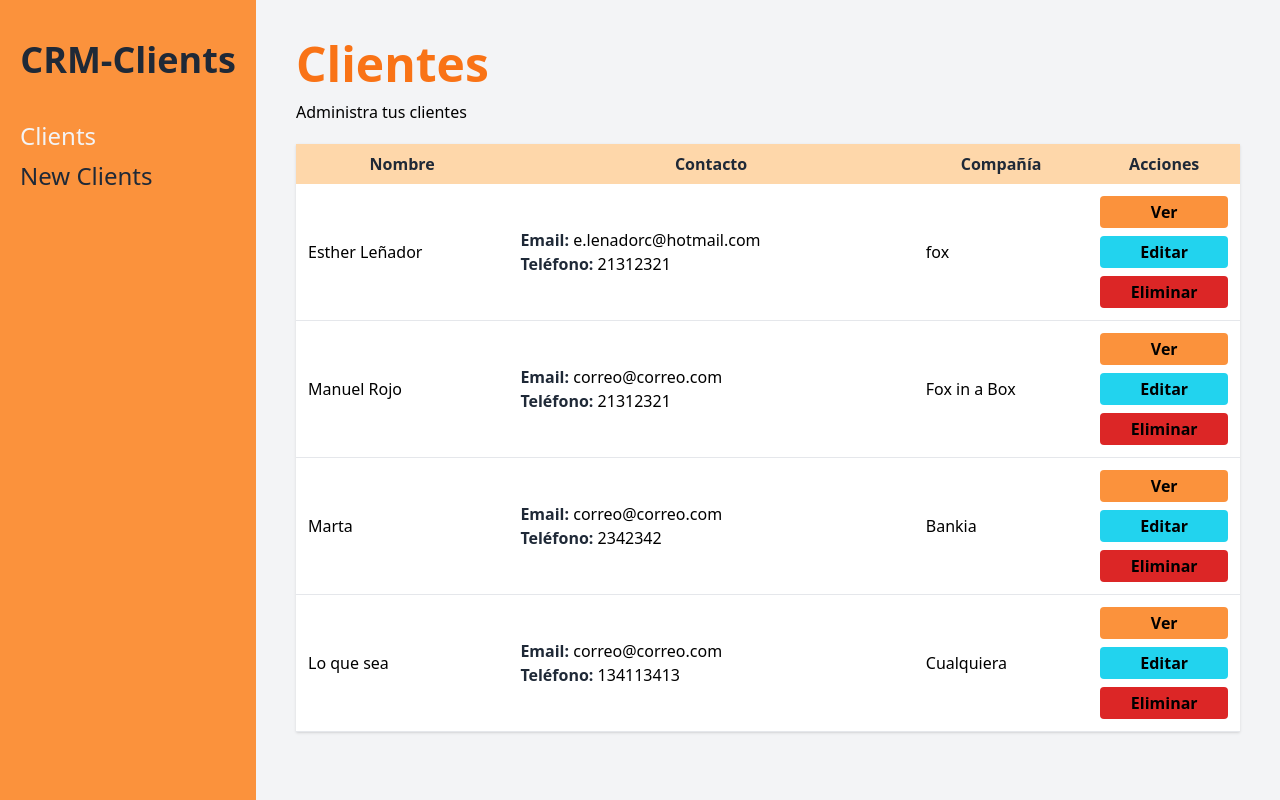
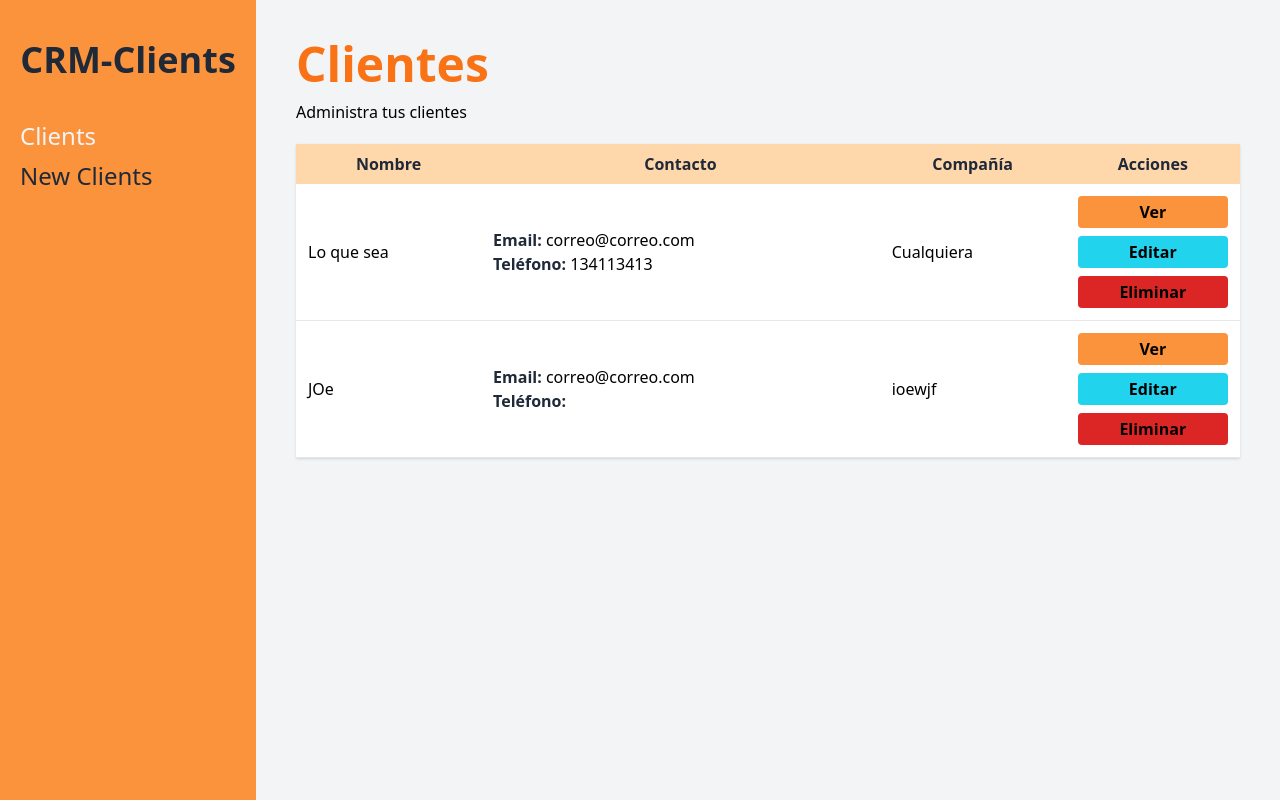
Before and after one commit to elencha3/react-ud-crm, a React (Vite) app: page /clients in a window 1280 px wide. Built offline with nearby package versions, Linux system fonts and the light colour scheme; data requests are answered from the project's data file.

Commit message:
delete method

```diff
--- a/db.json
+++ b/db.json
@@ -1,29 +1,5 @@
 {
   "clients": [
-    {
-      "name": "Esther Leñador",
-      "company": "fox",
-      "email": "e.lenadorc@hotmail.com",
-      "phone": "21312321",
-      "comments": "fwefwrwer",
-      "id": 1
-    },
-    {
-      "name": "Manuel Rojo",
-      "company": "Fox in a Box",
-      "email": "correo@correo.com",
-      "phone": "21312321",
-      "comments": "Cliente premium",
-      "id": 2
-    },
-    {
-      "name": "Marta",
-      "company": "Bankia",
-      "email": "correo@correo.com",
-      "phone": "2342342",
-      "comments": "Lo que sea",
-      "id": 3
-    },
     {
       "name": "Lo que sea",
       "company": "Cualquiera",
@@ -31,6 +7,14 @@
       "phone": "134113413",
       "comments": "",
       "id": 4
+    },
+    {
+      "name": "JOe",
+      "company": "ioewjf",
+      "email": "correo@correo.com",
+      "phone": "",
+      "comments": "",
+      "id": 5
     }
   ]
 }
--- a/src/components/Client.jsx
+++ b/src/components/Client.jsx
@@ -1,7 +1,7 @@
 import React from "react";
 import { useNavigate } from "react-router-dom";
 
-const Client = ({ client }) => {
+const Client = ({ client, handleDelete }) => {
     const { name, company, email, phone, comments, id } = client;
 
     const navigate = useNavigate();
@@ -35,12 +35,14 @@ const Client = ({ client }) => {
                 <button
                     type="button"
                     className="block w-full mb-2 bg-cyan-400 p-1 rounded font-semibold hover:bg-cyan-200"
+                    onClick={() => navigate(`/clients/edit/${id}`)}
                 >
                     Editar
                 </button>
                 <button
                     type="button"
                     className="block w-full bg-red-600 p-1 rounded font-semibold hover:bg-red-400"
+                    onClick={() => handleDelete(id)}
                 >
                     Eliminar
                 </button>
--- a/src/components/FormNewClient.jsx
+++ b/src/components/FormNewClient.jsx
@@ -2,9 +2,10 @@ import React from "react";
 import { Formik, Form, Field } from "formik";
 import { useNavigate } from "react-router-dom";
 import Alert from "./Alert";
+import Spinner from "./Spinner";
 import * as Yup from "yup";
 
-const FormNewClient = () => {
+const FormNewClient = ({ client, loading, setLoading }) => {
     const navigate = useNavigate();
 
     // Validación del formulario. creamos dentr del componente Formik validationSchema y le
@@ -29,35 +30,53 @@ const FormNewClient = () => {
 
     const handleSubmit = async (values) => {
         try {
+            let response;
+            if (client.id) {
+                // Editando un registro
+                const url = `http://localhost:4000/clients/${client.id}`;
+                response = await fetch(url, {
+                    method: "PUT",
+                    body: JSON.stringify(values),
+                    headers: {
+                        "Content-Type": "application/json",
+                    },
+                });
+            } else {
+                // Nuevo Registro
                 const url = "http://localhost:4000/clients";
-            const response = await fetch(url, {
+                response = await fetch(url, {
                     method: "POST",
                     body: JSON.stringify(values),
                     headers: {
                         "Content-Type": "application/json",
                     },
                 });
+            }
 
-            const result = await response.json();
-
+            await response.json();
             navigate("/clients");
-        } catch (error) {}
+        } catch (error) {
+            console.log(error);
+        }
     };
 
-    return (
+    return loading ? (
+        <Spinner />
+    ) : (
         <div className="mt-10 px-5 py-10 rounded-md bg-orange-200 shadow-md md:w-3/4 mx-auto">
             <h1 className="text-gray-800 font-bold text-xl text-center uppercase">
-                Agregar nuevo cliente
+                {client?.name ? "Editar cliente" : "Agregar nuevo cliente"}
             </h1>
 
             <Formik
                 initialValues={{
-                    name: "",
-                    company: "",
-                    email: "",
-                    phone: "",
-                    comments: "",
+                    name: client?.name ?? "",
+                    company: client?.company ?? "",
+                    email: client?.email ?? "",
+                    phone: client?.phone ?? "",
+                    comments: client?.comments ?? "",
                 }}
+                enableReinitialize={true}
                 onSubmit={async (values, { resetForm }) => {
                     await handleSubmit(values);
                     resetForm();
@@ -158,7 +177,11 @@ const FormNewClient = () => {
 
                             <input
                                 type="submit"
-                                value="Agregar cliente"
+                                value={
+                                    client?.name
+                                        ? "Editar cliente"
+                                        : "Agregar nuevo cliente"
+                                }
                                 className="mt-5 w-full bg-orange-500 p-3 text-gray-800 rounded font-bold text-lg cursor-pointer"
                             />
                         </Form>
@@ -169,4 +192,8 @@ const FormNewClient = () => {
     );
 };
 
+FormNewClient.defaultProps = {
+    client: {},
+    loading: false,
+};
 export default FormNewClient;
--- a/src/pages/EditClient.jsx
+++ b/src/pages/EditClient.jsx
@@ -1,9 +1,41 @@
-import React from 'react'
+import { useParams } from "react-router-dom";
+import { useEffect, useState } from "react";
+import FormNewClient from '../components/FormNewClient'
+
+
 
 const EditClient = () => {
+    const { id } = useParams();
+    const [client, setClient] = useState({});
+    const [loading, setLoading] = useState(true);
+
+    useEffect(() => {
+        const getClient = async () => {
+            try {
+                const url = `http://localhost:4000/clients/${id}`;
+                const response = await fetch(url);
+                const result = await response.json();
+                setClient(result);
+            } catch (error) {}
+
+            setLoading(!loading);
+        };
+
+        getClient();
+    }, []);
     return (
         <div>
-            <h1>Desde editcliente</h1>
+            <h1 className='text-5xl font-bold text-orange-500'>Editar Cliente</h1>
+            <p className='mt-3'>Edita el cliente con este formulario</p>
+
+            {client?.name ? (
+                <FormNewClient
+                client= {client}
+                loading = {loading}
+                setLoading = {setLoading}
+            />
+            ): <p>Cliente ID no válido</p>}
+
         </div>
     )
 }
--- a/src/pages/Home.jsx
+++ b/src/pages/Home.jsx
@@ -16,6 +16,24 @@ const Home = () => {
 
         getClients();
     }, []);
+
+    const handleDelete = async (id) => {
+        const confirmDelete = confirm('¿Deseas eliminar al cliente?');
+
+        if(confirmDelete) {
+            try {
+                const url = `http://localhost:4000/clients/${id}`
+                const response = await fetch(url, {
+                    method: 'DELETE'
+                })
+                await response.json()
+                const clientsArray = clients.filter(client => client.id !== id)
+                setClients(clientsArray)
+            } catch (error) {
+                console.log(error)
+            }
+        }
+    };
     return (
         <>
             <h1 className="text-5xl font-bold text-orange-500">Clientes</h1>
@@ -31,10 +49,11 @@ const Home = () => {
                 </thead>
 
                 <tbody>
-                    {clients.map( client =>(
+                    {clients.map((client) => (
                         <Client
-                        key= {client.id}
-                        client = {client}
+                            key={client.id}
+                            client={client}
+                            handleDelete={handleDelete}
                         />
                     ))}
                 </tbody>
```
Also changed, not shown: src/components/Loquesea.jsx (added). Lines whose indentation alone changed are shown as unchanged.
